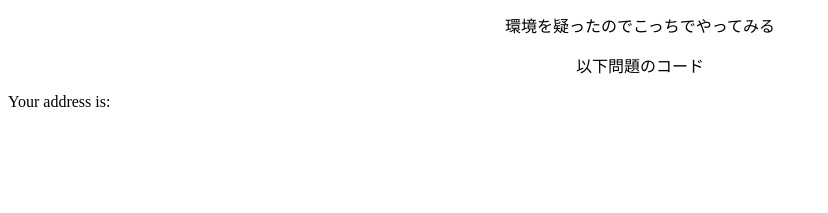
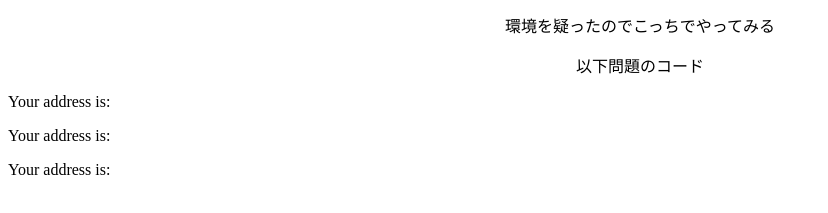
Before and after one commit to DouglasGraham5884/SSI-CGI_test, a plain HTML site: page index.html in a window 1280 px wide. Shown: the part 107-320 px from the top of the page, without its empty margins (0-828 px from the left). Drawn offline with Linux system fonts and the light colour scheme.

Commit message:
Update index.html

```diff
--- a/index.html
+++ b/index.html
@@ -11,6 +11,8 @@
 	<p style="text-align: center;">SSIとCGIのコードが上手くいかない</p>
 	<p style="text-align: center;">環境を疑ったのでこっちでやってみる</p>
 	<p style="text-align: center;">以下問題のコード</p>
+	<p>Your address is: <!--#echo var="REMOTE_ADDR" --></p>
+	<p>Your address is: </p><!--#echo var="REMOTE_ADDR" -->
 	Your address is: <!--#echo var="REMOTE_ADDR" -->
 
 </body>
```
